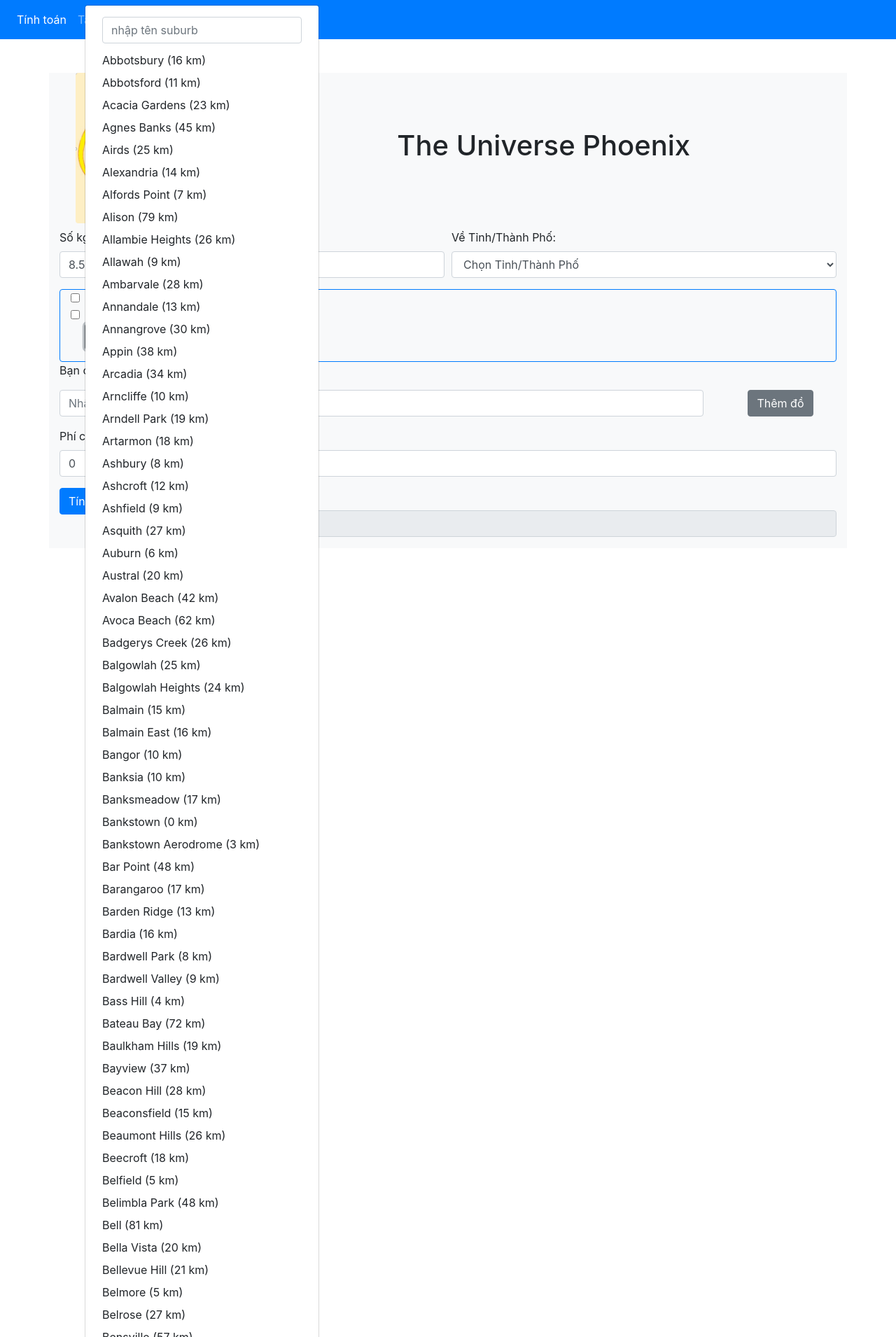
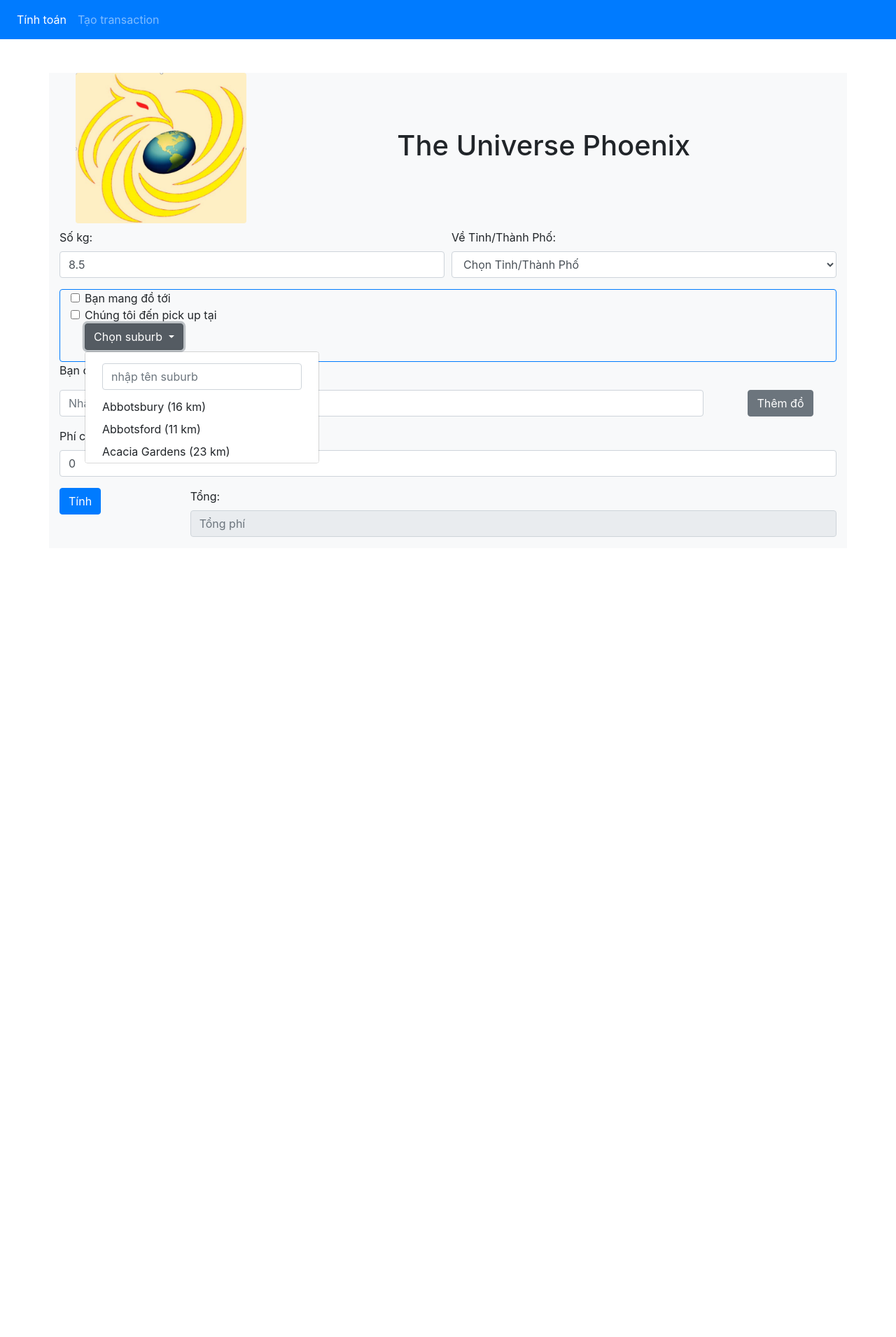
Before and after one commit to longhl104/shipping-calculator, a Flask app: page / in a window 1280 px wide, after a click on "Chọn suburb". Shown: the top 1910 px of the page at 70% size. After the commit the page ends 767 px from the top, so only its background shows below. Run offline with Flask 2, Linux system fonts and the light colour scheme; some libraries are stand-ins or nearby versions.

Commit message:
add style.css

```diff
--- a/static/style.css
+++ b/static/style.css
@@ -0,0 +1,4 @@
+.dropdown-menu {
+    max-height: 10rem;
+    overflow-y: auto;
+}
--- a/templates/base.html
+++ b/templates/base.html
@@ -7,7 +7,11 @@
 			integrity="sha384-JcKb8q3iqJ61gNV9KGb8thSsNjpSL0n8PARn9HuZOnIxN0hoP+VmmDGMN5t9UJ0Z"
 			crossorigin="anonymous"
 		/>
-
+		<link
+			rel="stylesheet"
+			type="text/css"
+			href="{{ url_for('static', filename='style.css') }}"
+		/>
 		<script src="https://ajax.googleapis.com/ajax/libs/jquery/3.5.1/jquery.min.js"></script>
 		<title>{% block title %}{% endblock %} - Universe Phoenix</title>
 		<meta name="viewport" content="width=device-width, initial-scale=1" />
```
